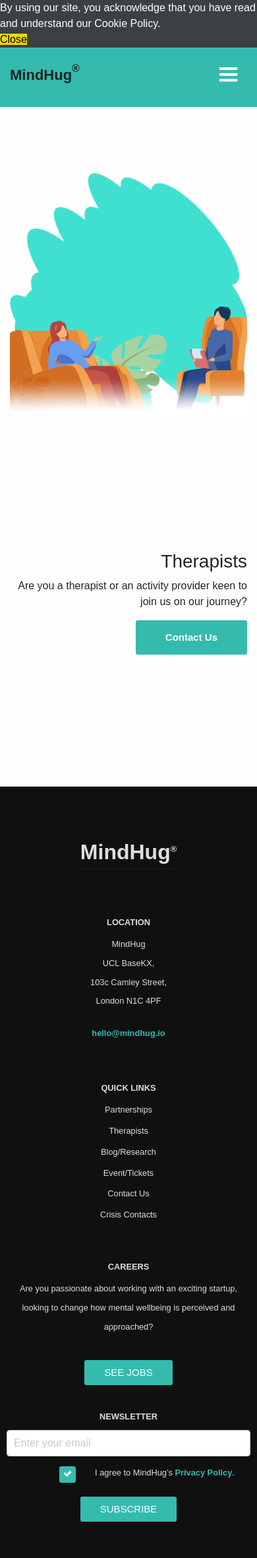
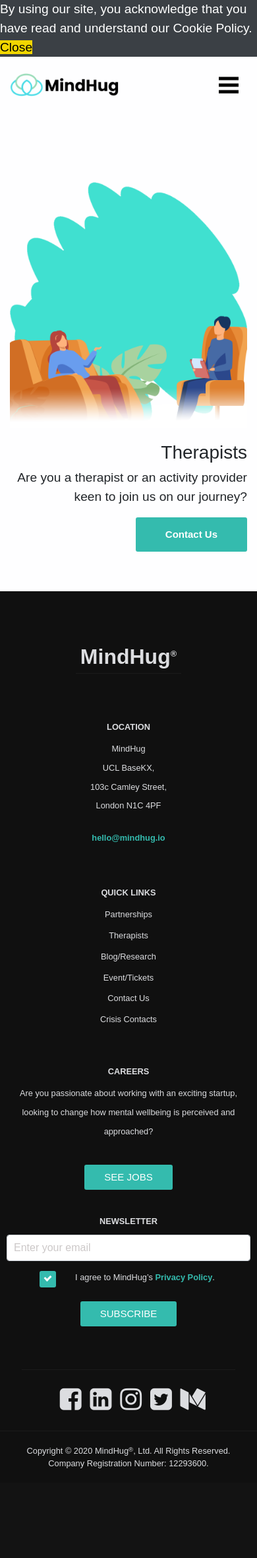
Before and after one commit to Cloudeya/newrelic-install, a Flask app: page /therapists in a window 390 px wide. Shown: the top 2361 px of the page at 66% size. After the commit the page ends 2225 px from the top, so only its background shows below. Run offline with Flask 2, Linux system fonts and the light colour scheme; parts of the project's set-up code (start-up, migrations or seed data) failed here and were passed over; some libraries are stand-ins or nearby versions.

Commit message:
mobile view
Signed-off-by: Finbarrs Oketunji <oketunjifinbarrs@hotmail.com>

```diff
--- a/static/css/responsive.css
+++ b/static/css/responsive.css
@@ -1,8 +1,6 @@
 @media (max-width: 1120px) {}
 
 @media (max-width: 992px) {
-
-
     .hero-container {
         flex-direction: column;
     }
@@ -21,13 +19,11 @@
     }
 
     .custom_nav-container.navbar-expand-lg .navbar-nav .nav-link {
-        color: #fff;
+        color: #101010;
     }
 }
 
 @media (max-width: 768px) {
-
-
     .hero_detail-box {
         text-align: center;
     }
@@ -53,7 +49,6 @@
         width: 100%;
         margin: 20px auto;
     }
-
 }
 
 @media (max-width: 576px) {
@@ -93,7 +88,6 @@
             top: 43%;
             transform: rotate(142deg);
             left: 31%;
-
         }
 
         100% {
@@ -134,15 +128,15 @@
     }
 
     .subpagemob {
-        background-color: #40E0D0;
+        background-color: #FFFFFF;
+        -webkit-box-shadow: 1px 4px 11px -7px #000000;
+        box-shadow: 1px 4px 11px -7px #000000;
     }
 
     .mindhug_validation {
-        display: block;
-        position: relative;
-        padding-left: 30px;
+        padding-left: 0px;
         margin-top: 15px;
-        margin-left: 80px;
+        margin-left: 50px;
         margin-bottom: 12px;
         cursor: pointer;
     }
@@ -150,35 +144,32 @@
 
 
 @media (max-width: 480px) {
-    .hero_detail-box p {
-        font-size: 2.2rem !important;
-        line-height: 2.6rem !important;
+    body {
+        font-size: 1.2rem !important;
     }
-    .common_style p {
-        font-size: 1.8rem !important;
-        line-height: 2.2rem !important;
+    .about_detail-box {
+        margin-top: 20px !important;
+        margin-bottom: 60px !important;
     }
 }
 
 @media (max-width: 400px) {
-    .hero_detail-box p {
-        font-size: 2.2rem !important;
-        line-height: 2.6rem !important;
+    body {
+        font-size: 1.2rem !important;
     }
-    .common_style p {
-        font-size: 1.8rem !important;
-        line-height: 2.2rem !important;
+    .about_detail-box {
+        margin-top: 20px !important;
+        margin-bottom: 60px !important;
     }
 }
 
 @media (max-width: 360px) {
-    .hero_detail-box p {
-        font-size: 2.2rem !important;
-        line-height: 2.6rem !important;
+    body {
+        font-size: 1.2rem !important;
     }
-    .common_style p {
-        font-size: 1.8rem !important;
-        line-height: 2.2rem !important;
+    .about_detail-box {
+        margin-top: 20px !important;
+        margin-bottom: 60px !important;
     }
 }
 
--- a/static/css/style.css
+++ b/static/css/style.css
@@ -136,7 +136,6 @@ sup {
 .subpages{
   padding-top: 10px;
   font-family: 'Poppins', sans-serif;
-  background-color: #34bbae;
   margin-bottom: 100px;
   height: 90px;
 }
@@ -243,7 +242,7 @@ a:focus {
 }
 
 .custom_nav-container .navbar-toggler .navbar-toggler-icon {
-  background-image: url(../images/menu.png);
+  background-image: url('../images/menu.svg');
   background-size: 40px;
 }
 
--- a/templates/includes/_navsub.html
+++ b/templates/includes/_navsub.html
@@ -4,9 +4,11 @@
       <div class="container">
         <nav class="navbar navbar-expand-lg custom_nav-container ">
           <a class="navbar-brand" href="/">
-            <span>
-              MindHug<sup><font size="3">&reg;</font></sup>
-            </span>
+            <picture>
+              <source srcset="{{ url_for('static', filename='images/logo.webp') }}" type="image/webp" alt="MindHug Logo" class="img-fluid">
+              <source srcset="{{ url_for('static', filename='images/logo.png') }}" type="image/png" alt="MindHug Logo" class="img-fluid">
+              <img src="{{ url_for('static', filename='images/logo.png') }}" type="image/png" alt="MindHug Logo" class="img-fluid">
+            </picture>
           </a>
           <button class="navbar-toggler" type="button" data-toggle="collapse" data-target="#navbarSupportedContent"
             aria-controls="navbarSupportedContent" aria-expanded="false" aria-label="Toggle navigation">
--- a/templates/layout.html
+++ b/templates/layout.html
@@ -9,7 +9,7 @@
     <meta charset="utf-8" />
     <meta http-equiv="X-UA-Compatible" content="IE=edge" />
     <!-- Mobile Metas -->
-    <meta name="viewport" content="initial-scale=1, maximum-scale=1">
+    <meta name="viewport" content="width=device-width, initial-scale=1.0">
 
     <meta name="keywords" content="MindHug, Mental Health, Mental Health Coronavirus, Mental Wellbeing, Happiness, Art Therapy, Music Therapy, Sound Therapy, Drama Therapy, Mindfullness, Therapists Near Me, Losing It With Mental Health, Mental Disorder, Mental Health Emergency">
     {% endblock %}
--- a/templates/partnership.html
+++ b/templates/partnership.html
@@ -24,8 +24,8 @@
               </picture>
             </div>
           </div>
-          <div class="col-md-6" style="margin: 200px auto;">
-            <div class="about_detail-box">
+          <div class="col-md-6">
+            <div class="about_detail-box" style="margin-top: 150px;">
               <h3>
                 Our Current Partner
               </h3>
--- a/templates/therapists.html
+++ b/templates/therapists.html
@@ -24,8 +24,8 @@
               </picture>
             </div>
           </div>
-          <div class="col-md-6" style="margin: 200px auto;">
-            <div class="about_detail-box">
+          <div class="col-md-6">
+            <div class="about_detail-box" style="margin-top: 150px;">
               <h3>
                 Therapists
               </h3>
```
Also changed, not shown: static/images/menu.png (deleted), static/images/menu.svg (added).
